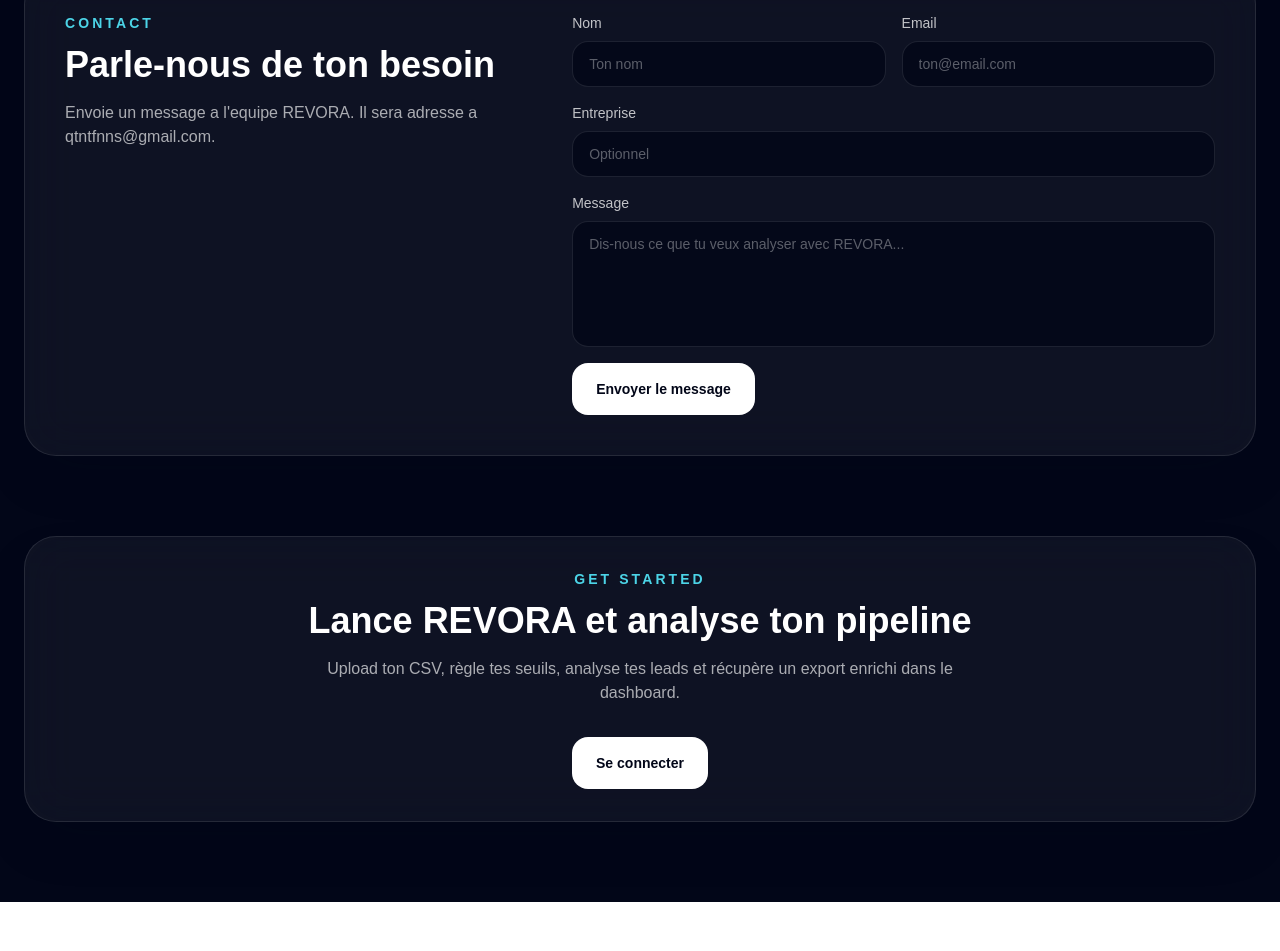
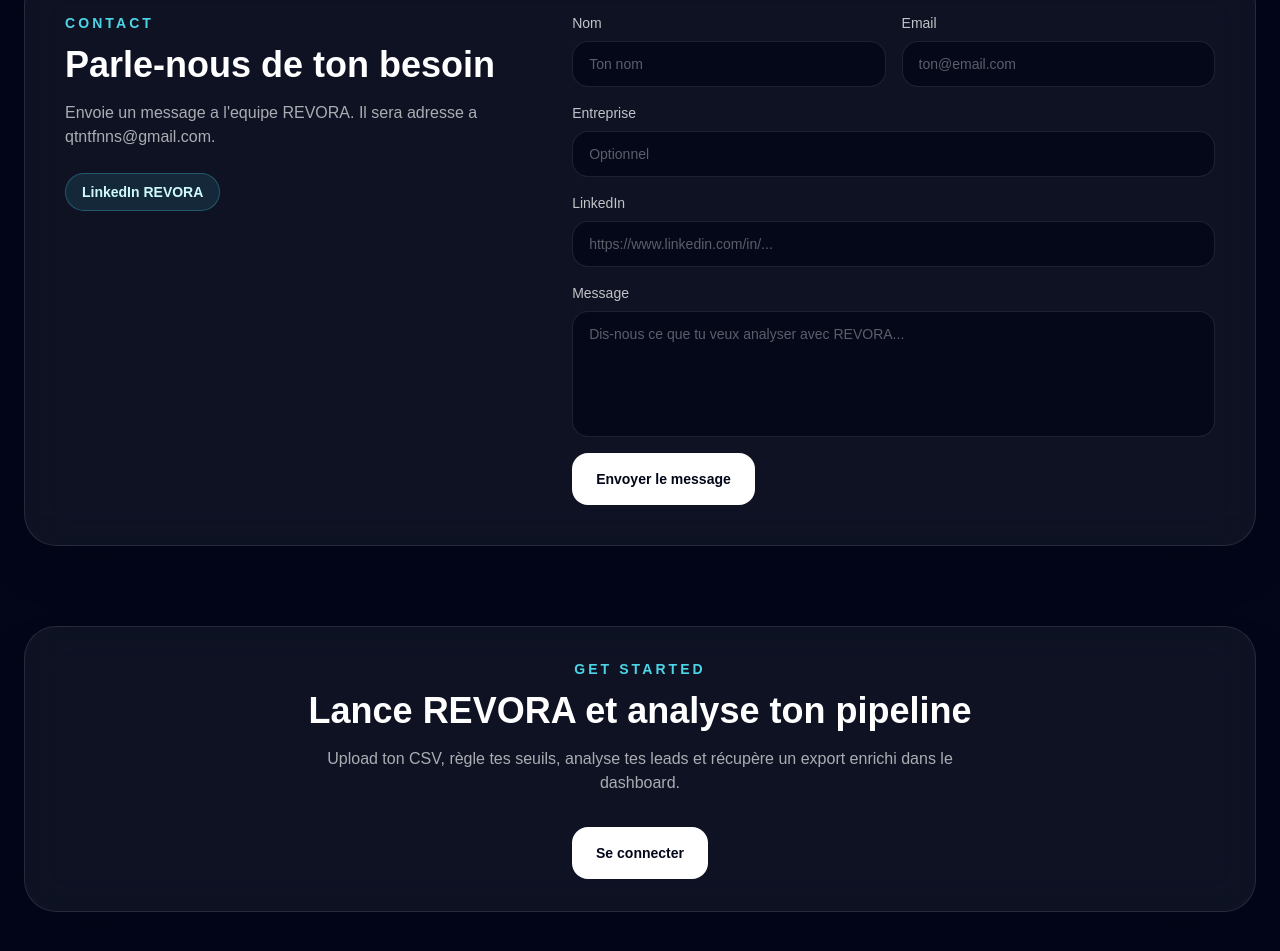
Before and after one commit to taffinquentinqt-lgtm/REVORA, a Next.js app: page / in a window 1280 px wide. Shown: the part 1326-2277 px from the top of the page. Before the commit the page ends 2228 px from the top, so only its background shows below. Built offline with nearby package versions, Linux system fonts and the light colour scheme.

Commit message:
Add LinkedIn contact links

```diff
--- a/app/api/contact/route.ts
+++ b/app/api/contact/route.ts
@@ -10,6 +10,7 @@
   name?: unknown;
   email?: unknown;
   company?: unknown;
+  linkedin?: unknown;
   message?: unknown;
   website?: unknown;
 };
@@ -18,13 +19,20 @@
   return typeof value === "string" ? value.trim() : "";
 }
 
-function makeMailtoHref(name: string, email: string, company: string, message: string) {
+function makeMailtoHref(
+  name: string,
+  email: string,
+  company: string,
+  linkedin: string,
+  message: string
+) {
   const subject = encodeURIComponent(`Contact REVORA - ${name || email}`);
   const body = encodeURIComponent(
     [
       `Nom: ${name}`,
       `Email: ${email}`,
       company ? `Entreprise: ${company}` : "",
+      linkedin ? `LinkedIn: ${linkedin}` : "",
       "",
       message,
     ]
@@ -41,6 +49,7 @@
     const name = clean(body.name);
     const email = clean(body.email);
     const company = clean(body.company);
+    const linkedin = clean(body.linkedin);
     const message = clean(body.message);
     const website = clean(body.website);
 
@@ -76,7 +85,7 @@
       );
     }
 
-    const mailtoHref = makeMailtoHref(name, email, company, message);
+    const mailtoHref = makeMailtoHref(name, email, company, linkedin, message);
 
     if (!process.env.RESEND_API_KEY) {
       return NextResponse.json({
@@ -101,6 +110,7 @@
           `Nom: ${name}`,
           `Email: ${email}`,
           company ? `Entreprise: ${company}` : "",
+          linkedin ? `LinkedIn: ${linkedin}` : "",
           "",
           message,
         ]
--- a/app/components/ContactForm.tsx
+++ b/app/components/ContactForm.tsx
@@ -116,6 +116,17 @@
       </label>
 
       <label className="grid gap-2 text-sm font-medium text-white/75">
+        LinkedIn
+        <input
+          type="url"
+          name="linkedin"
+          autoComplete="url"
+          className="rounded-2xl border border-white/10 bg-slate-950/70 px-4 py-3 text-white outline-none transition placeholder:text-white/35 focus:border-cyan-300/60"
+          placeholder="https://www.linkedin.com/in/..."
+        />
+      </label>
+
+      <label className="grid gap-2 text-sm font-medium text-white/75">
         Message
         <textarea
           name="message"
--- a/app/page.tsx
+++ b/app/page.tsx
@@ -193,6 +193,14 @@
 Envoie un message a l&apos;equipe REVORA. Il sera adresse a
 qtntfnns@gmail.com.
 </p>
+<a
+href="https://www.linkedin.com/company/revorabiz/"
+target="_blank"
+rel="noreferrer"
+className="mt-6 inline-flex rounded-full border border-cyan-300/25 bg-cyan-300/10 px-4 py-2 text-sm font-semibold text-cyan-100 transition hover:bg-cyan-300/15"
+>
+LinkedIn REVORA
+</a>
 </div>
 
 <ContactForm />
```
